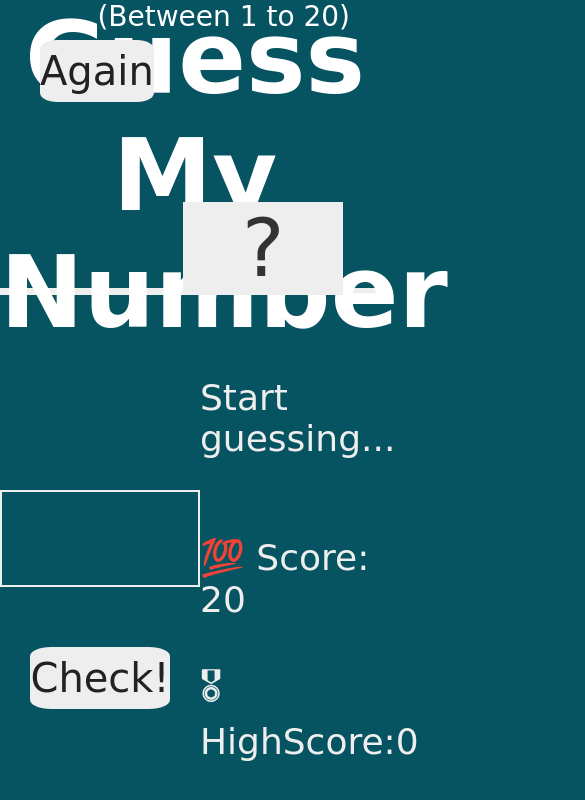
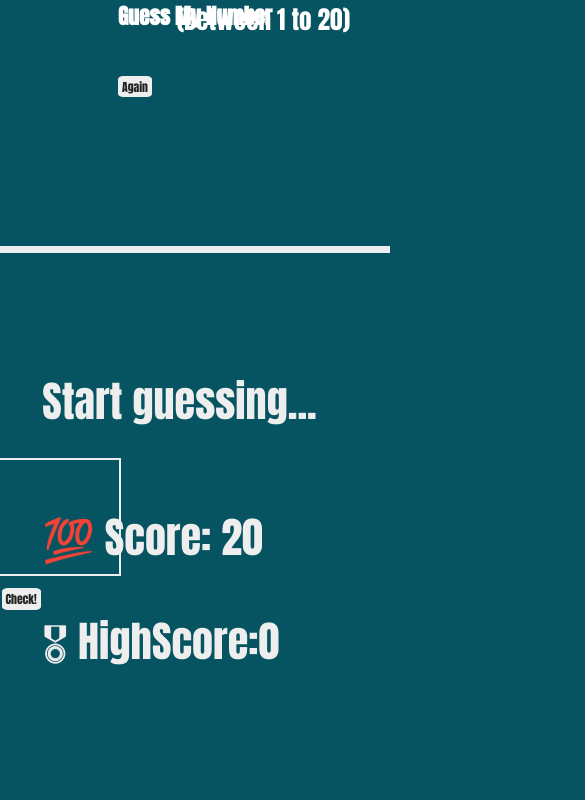
Before and after one commit to TejasMankarr/Guessing-Number, a plain HTML site: page index.html in a window 390 px wide. Shown: the top 800 px of the page, 585 px wide, since content can reach past the window. Drawn offline with Linux system fonts and the light colour scheme; a web font is replaced by a local one.

Commit message:
responsive font done

```diff
--- a/style.css
+++ b/style.css
@@ -1,5 +1,4 @@
-@import url('https://fonts.googleapis.com/css2?family=Palette+Mosaic&display=swap');
-
+@import url('https://fonts.googleapis.com/css2?family=Anton&display=swap');
 
 *{
   margin: 0;
@@ -13,14 +12,14 @@ html{
 }
 
 body{
-  font-family: 'Palette Mosaic', cursive;
+  font-family: 'Anton', sans-serif;
   background:rgb(6, 83, 97);
   color: #fff;
 }
 
 header {
   position: relative;
-  height: 35vh;
+  height: 30vh;
   border-bottom: 7px solid #eee;
 }
 
@@ -33,18 +32,18 @@ main{
 }
 
 .left{
-  width: 5rem;
+  width: 5vh;
   display: flex;
   flex-direction: column;
   align-items: center;
 }
 .right {
   width: 9rem;
-  font-size: 0.9rem;
+  font-size: 5vh;
 }
 
 h1{
-  font-size: 2.5rem;
+  font-size: 5.5vw;
   text-align: center;
   width: 100%;
 
@@ -53,15 +52,15 @@ h1{
 .number {
   background: #eee;
   color: #333;
-  font-size: 2rem;
-  width: 4rem;
+  font-size: 4.5vw;
+  width: 12vw;
   text-align: center;
-  top: 70%;
-  left: 47%;
+  top: 23vh;
+  left: 90vh;
   position: absolute;
 }
 .between{
-  font-size: 0.7rem;
+  font-size: 3vh;
   position: absolute;
   top: 0rem;
   right: 1rem;
@@ -69,21 +68,21 @@ h1{
 }
 .again {
   position: absolute;
-  top: 1rem;
-  left: 1rem;
+  top: 9vh;
+  left: 14vh;
 }
 
 .check {
   position: relative;
-  top:1.5rem;
+  top:1.5vh;
 }
 .btn {
   border: none;
   background-color: #eee;
   color: #222;
-  font-size: 1rem;
+  font-size: 3vw;
   font-family: inherit;
-  padding: 0.2rem 0rem;;
+  padding: 0.2vh 1vw;;
   cursor: pointer;
   border-radius: 15%;
 }
@@ -93,7 +92,7 @@ h1{
   border: 2px solid #eee;
   font-family: inherit;
   color: inherit;
-  font-size: 2rem;
+  font-size: 9vh;
   /* padding: 1.5rem; */
   width: 5rem;
   text-align: center;
@@ -105,8 +104,8 @@ h1{
 }
 
 .message {
-  margin-bottom: 1rem;
-  height: 3rem;
+  margin-bottom: 1vh;
+  height: 15vh;
 }
 
 .label-score {
```
